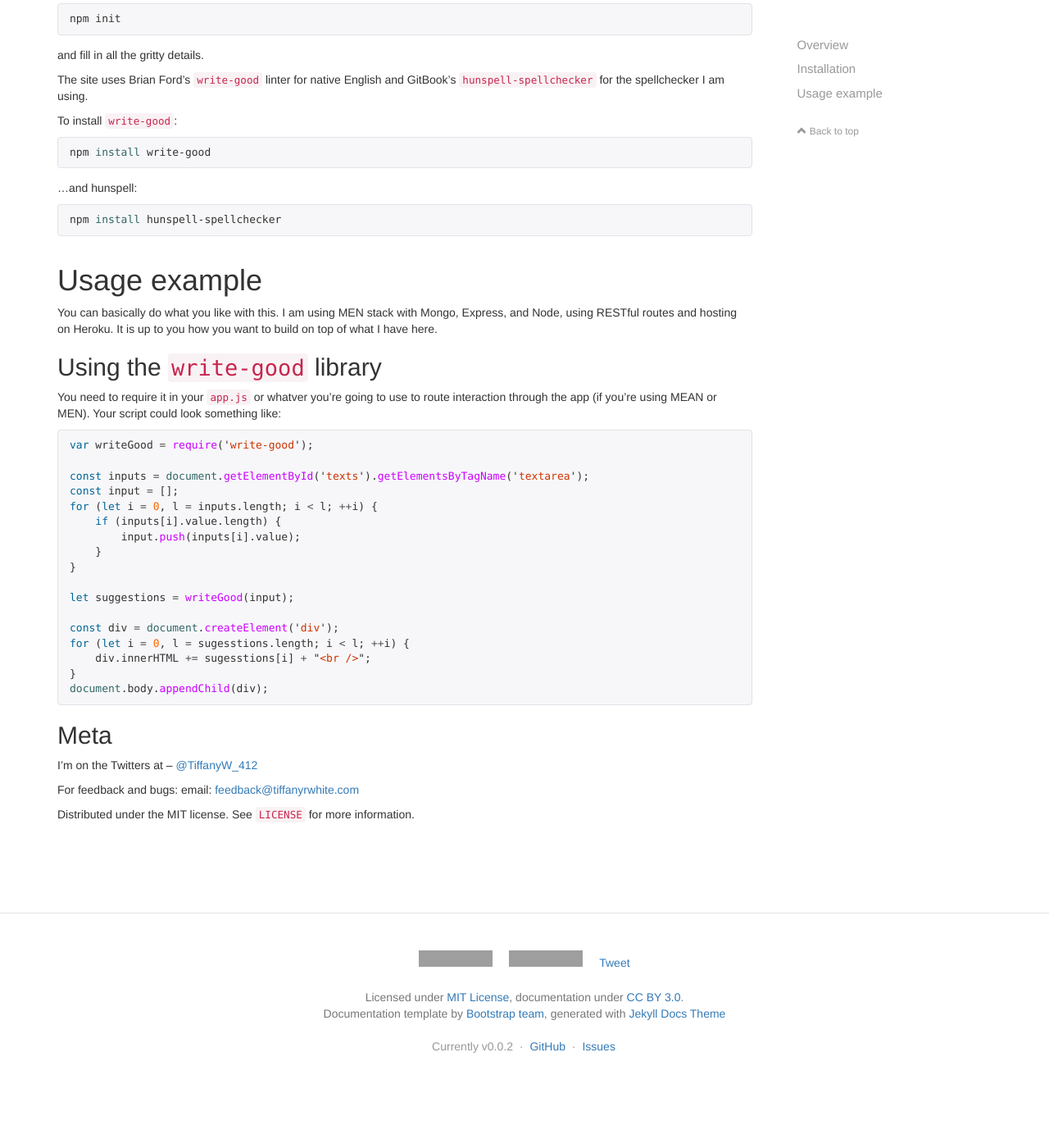
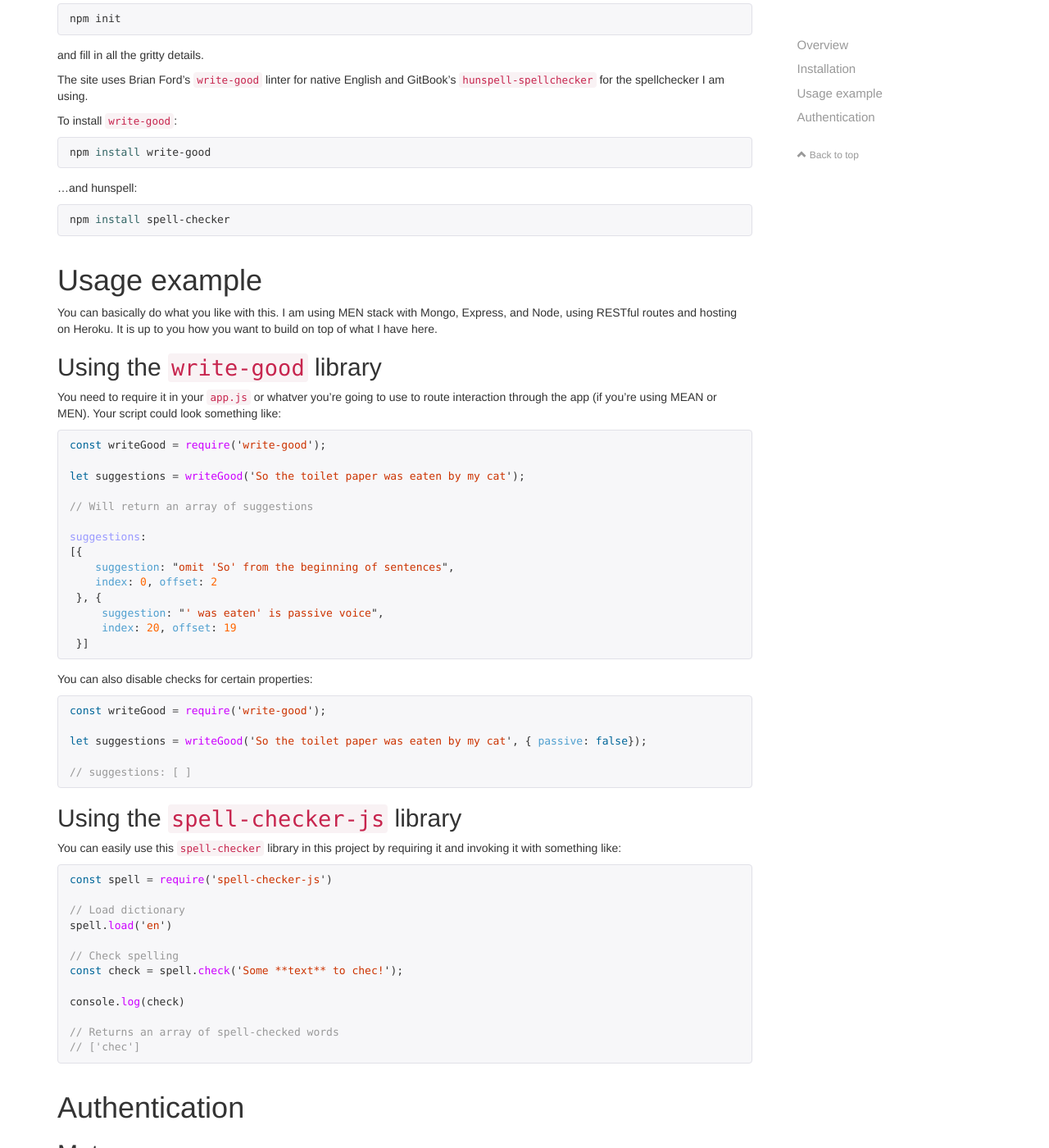
Before and after one commit to twhite96/chys-docs, a Jekyll site: the page built from index.md, in a window 1280 px wide and 1400 px high, scrolled down 910 px. Shown: the whole window at 82% size. Built offline with Jekyll 4.4.1, drawn with Linux system fonts in a browser that asks for light colours; nearby versions of some CDN libraries; comment, search, counter and statistics services are not loaded; our own code applies the rules of GitHub Pages for plain Markdown files; before the commit the page ends 2246 px from its top, so only the background shows below that; grey boxes are pictures that could not be loaded.

Commit message:
Updates docs

````diff
--- a/index.md
+++ b/index.md
@@ -44,7 +44,7 @@ npm install write-good
 ...and hunspell:
 
 ```bash
-npm install hunspell-spellchecker
+npm install spell-checker
 ```
 
 # Usage example
@@ -56,24 +56,54 @@ You can basically do what you like with this. I am using MEN stack with Mongo, E
 You need to require it in your `app.js` or whatver you're going to use to route interaction through the app (if you're using MEAN or MEN). Your script could look something like:
 
 ```javascript
-var writeGood = require('write-good');
+const writeGood = require('write-good');
 
-const inputs = document.getElementById('texts').getElementsByTagName('textarea');
-const input = [];
-for (let i = 0, l = inputs.length; i < l; ++i) {
-    if (inputs[i].value.length) {
-        input.push(inputs[i].value);
-    }
-}
+let suggestions = writeGood('So the toilet paper was eaten by my cat');
 
-let suggestions = writeGood(input);
+// Will return an array of suggestions
 
-const div = document.createElement('div');
-for (let i = 0, l = sugesstions.length; i < l; ++i) {
-    div.innerHTML += sugesstions[i] + "<br />";
-}
-document.body.appendChild(div);
+suggestions:
+[{
+    suggestion: "omit 'So' from the beginning of sentences",
+    index: 0, offset: 2
+ }, {
+     suggestion: "' was eaten' is passive voice",
+     index: 20, offset: 19
+ }]
 ```
+
+You can also disable checks for certain properties:
+
+```javascript
+const writeGood = require('write-good');
+
+let suggestions = writeGood('So the toilet paper was eaten by my cat', { passive: false});
+
+// suggestions: [ ]
+```
+
+## Using the `spell-checker-js` library
+
+You can easily use this `spell-checker` library in this project by requiring it and invoking it with something like:
+
+```javascript
+const spell = require('spell-checker-js')
+
+// Load dictionary
+spell.load('en')
+
+// Check spelling
+const check = spell.check('Some **text** to chec!');
+
+console.log(check)
+
+// Returns an array of spell-checked words
+// ['chec']
+```
+
+# Authentication
+
+
 
 ## Meta
 
````
